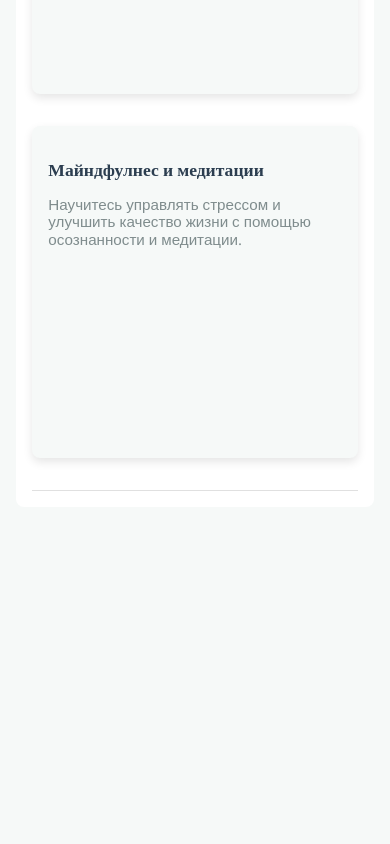
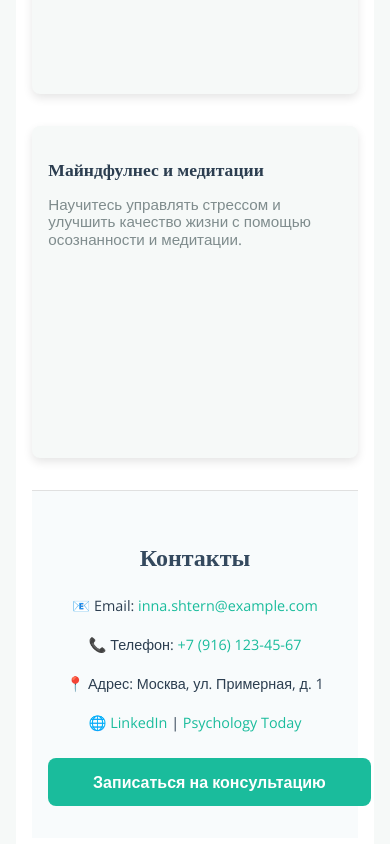
Before and after one commit to Goldshtern/shtern-psychotherapist_frontend, a React (Vite) app: page /#/ in a window 390 px wide. Shown: the part 1892-2736 px from the top of the page. Before the commit the page ends 2415 px from the top, so only its background shows below. Built offline with nearby package versions, Linux system fonts and the light colour scheme.

Commit message:
feat: add Contact.jsx and Contact.css

```diff
--- a/src/components/App/App.jsx
+++ b/src/components/App/App.jsx
@@ -3,6 +3,7 @@ import "./App.css";
 import Header from "../Header/Header";
 import About from "../About/About";
 import Services from "../Services/Services";
+import Contact from "../Contact/Contact";
 
 function App() {
   return (
@@ -11,6 +12,7 @@ function App() {
         <Header />
         <About />
         <Services />
+        <Contact />
       </div>
     </div>
   );
--- /dev/null
+++ b/src/components/Contact/Contact.css
@@ -0,0 +1,86 @@
+.contact {
+  padding: 2rem 1rem;
+  text-align: center;
+  background-color: #f8fbfc;
+}
+
+.contact__title {
+  font-family: "Playfair Display", serif;
+  font-size: 2rem;
+  margin-bottom: 1.5rem;
+  color: #34495e;
+}
+
+.contact__info {
+  margin-bottom: 1.5rem;
+  color: #2c3e50;
+  font-size: 1rem;
+  line-height: 1.6;
+  padding: 0 1rem;
+}
+
+.contact__item {
+  margin-bottom: 1rem;
+}
+
+.contact__item a {
+  color: #1abc9c;
+  text-decoration: none;
+  word-break: break-word;
+}
+
+.contact__item a:hover {
+  text-decoration: underline;
+}
+
+.contact__cta {
+  margin-top: 1rem;
+}
+
+.contact__button {
+  display: inline-block;
+  padding: 0.75rem 1.5rem;
+  background-color: #1abc9c;
+  color: #ffffff;
+  border-radius: 8px;
+  text-decoration: none;
+  font-weight: bold;
+  font-size: 1rem;
+  transition: background-color 0.3s ease;
+}
+
+.contact__button:hover {
+  background-color: #16a085;
+}
+
+@media screen and (max-width: 768px) {
+  .contact__title {
+    font-size: 1.75rem;
+  }
+
+  .contact__info {
+    font-size: 0.95rem;
+    padding: 0;
+  }
+
+  .contact__button {
+    width: 100%;
+    padding: 1rem;
+    font-size: 1.05rem;
+  }
+}
+
+@media screen and (max-width: 480px) {
+  .contact__title {
+    font-size: 1.5rem;
+  }
+
+  .contact__info {
+    font-size: 0.9rem;
+  }
+
+  .contact__button {
+    padding: 0.9rem;
+    font-size: 1rem;
+  }
+}
--- /dev/null
+++ b/src/components/Contact/Contact.jsx
@@ -0,0 +1,46 @@
+import React from "react";
+import "./Contact.css";
+
+function Contact() {
+  return (
+    <section id="contact" className="contact">
+      <h2 className="contact__title">Контакты</h2>
+      <div className="contact__info">
+        <p className="contact__item">
+          📧 Email:{" "}
+          <a href="mailto:inna.shtern@example.com">inna.shtern@example.com</a>
+        </p>
+        <p className="contact__item">
+          📞 Телефон: <a href="tel:+79161234567">+7 (916) 123-45-67</a>
+        </p>
+        <p className="contact__item">📍 Адрес: Москва, ул. Примерная, д. 1</p>
+        <p className="contact__item">
+          🌐{" "}
+          <a
+            href="https://www.linkedin.com/in/inna-shtern"
+            target="_blank"
+            rel="noopener noreferrer"
+          >
+            LinkedIn
+          </a>
+          {" | "}
+          <a
+            href="https://www.psychologytoday.com"
+            target="_blank"
+            rel="noopener noreferrer"
+          >
+            Psychology Today
+          </a>
+        </p>
+      </div>
+
+      <div className="contact__cta">
+        <a href="mailto:inna.shtern@example.com" className="contact__button">
+          Записаться на консультацию
+        </a>
+      </div>
+    </section>
+  );
+}
+
+export default Contact;
```
